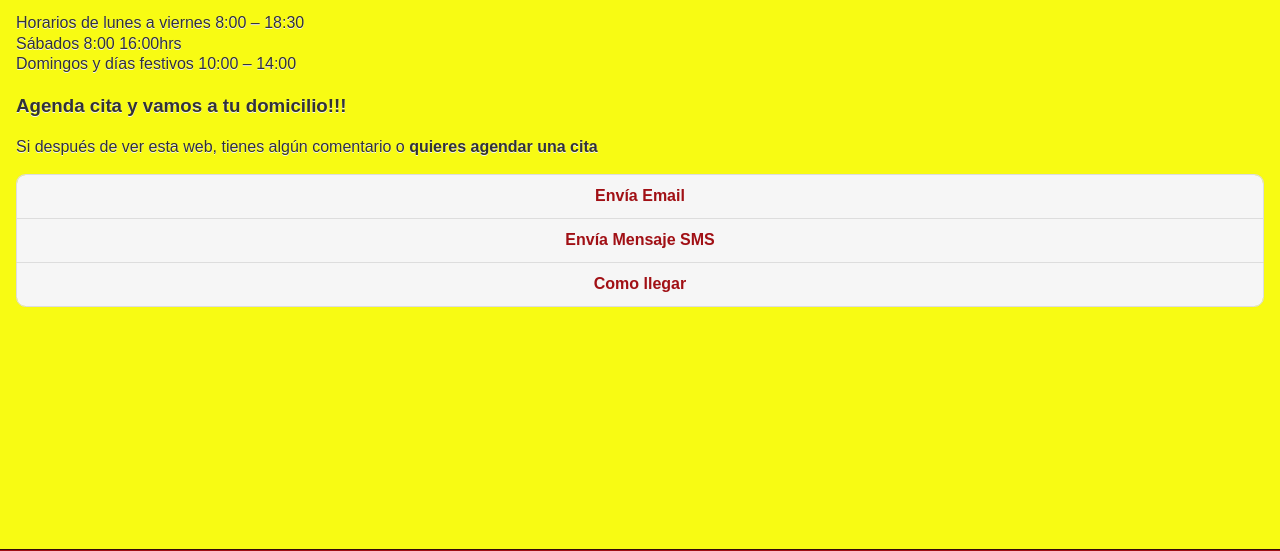
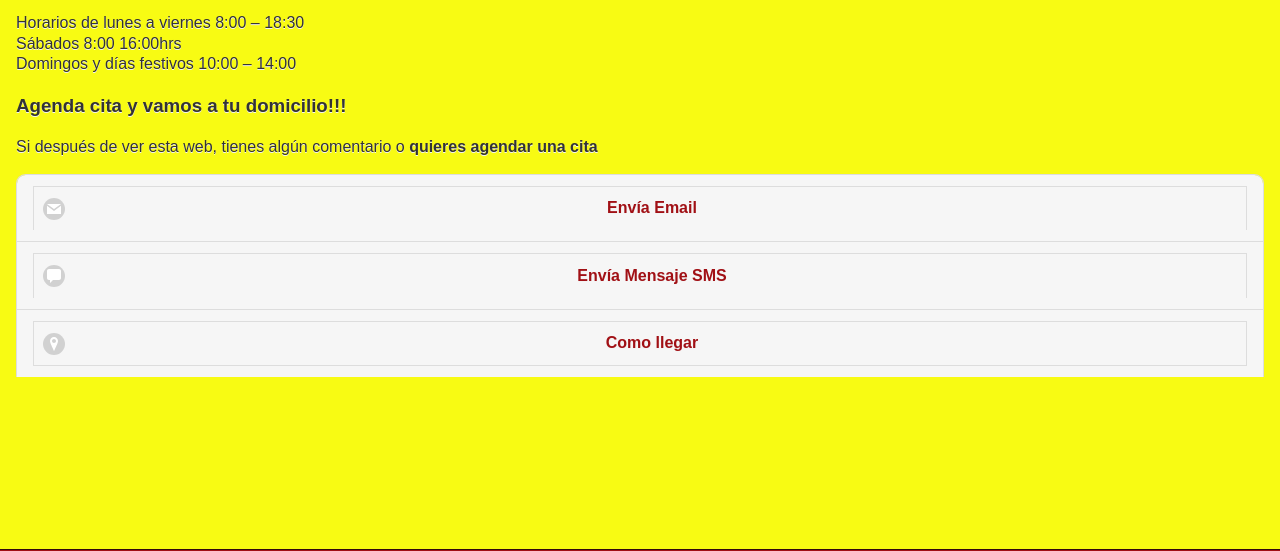
Before and after one commit to lenteweb/Proyecto-Cea-Automotriz, a plain HTML site: page contacto.html in a window 1280 px wide. Shown: the part 249-800 px from the top of the page. Drawn offline with Linux system fonts and the light colour scheme; files whose address does not match are found by name.

Commit message:
botones
botones resuelto

```diff
--- a/contacto.html
+++ b/contacto.html
@@ -53,10 +53,10 @@ Domingos y días festivos 10:00 – 14:00</p>
 
 <h3>Agenda cita y vamos a tu domicilio!!!</h3>
 <p class="normal">Si despu&eacute;s de ver esta web, tienes alg&uacute;n comentario o <strong>quieres agendar una cita</strong></p>
-<div data-role="controlgroup" data-theme="a">
-<a href ="mailto:contacto@ceaautomotriz.com" data-role="button"> Envía Email</a>
-<a href ="sms:5533719175" data-role="button"> Envía Mensaje SMS</a>
-<a href="https://goo.gl/maps/GBqVAkUDAkq" data-role="button">Como llegar</a>
+<div align="center" data-role="controlgroup">
+<button><a href ="mailto:contacto@ceaautomotriz.com" class="ui-btn ui-icon-mail ui-btn-icon-left" data-role="button"> Envía Email</a></button>
+<button><a href ="sms:5533719175" class="ui-btn ui-icon-comment ui-btn-icon-left" data-role="button"> Envía Mensaje SMS</a></button>
+<button><a href="https://goo.gl/maps/GBqVAkUDAkq" class="ui-btn ui-icon-location ui-btn-icon-left" data-role="button">Como llegar</a></button>
 </div>
     <div data-role="footer" data-theme="a" data-position="fixed" data-id="pie_fijo">
 </div>
```
